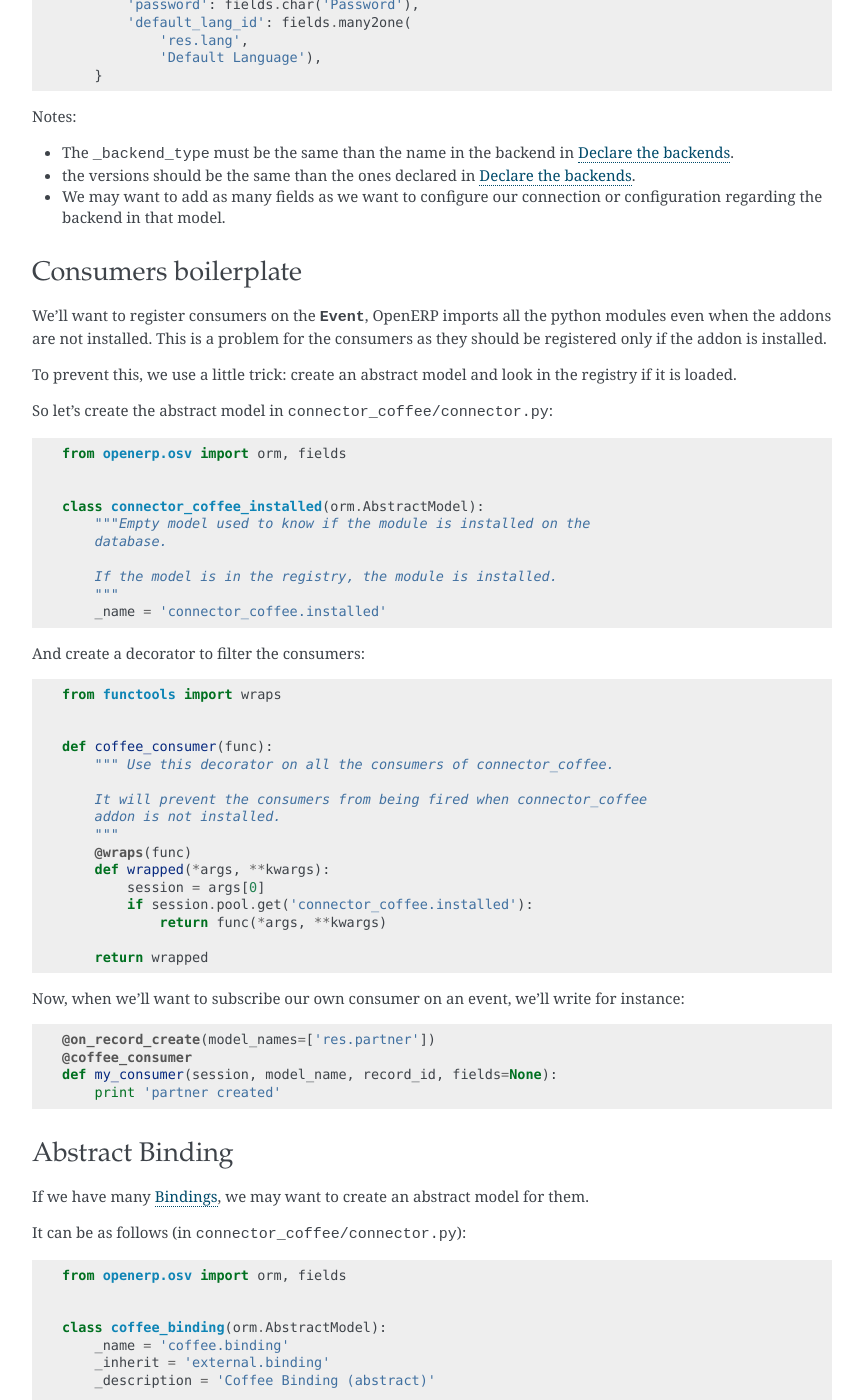
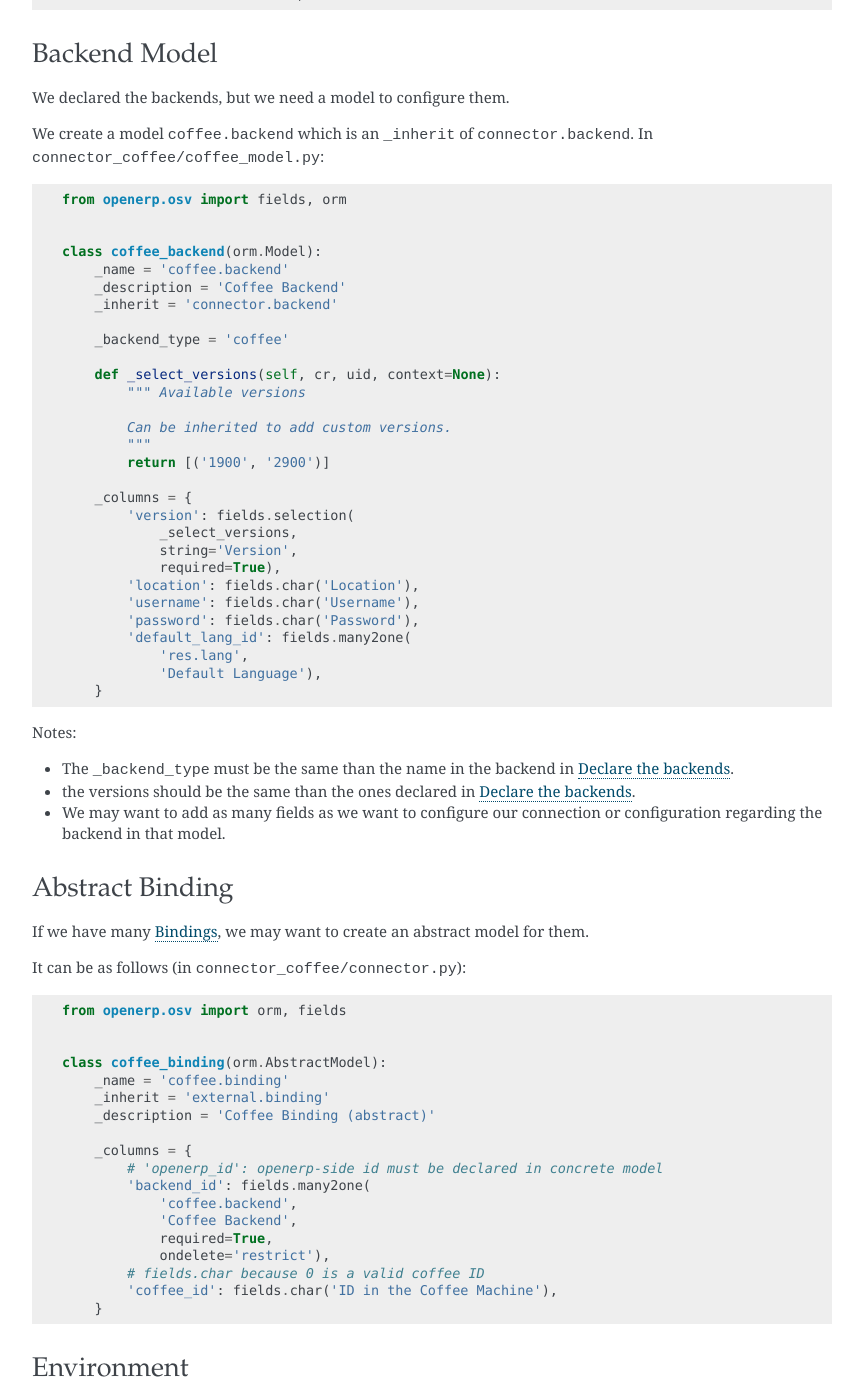
Before and after one commit to OCA/queue, a Sphinx documentation site: the page built from queue_job/doc/guides/bootstrap_connector.rst, in a window 1280 px wide and 1400 px high, scrolled down 1929 px. Shown: the whole window, without its empty margins (248-1111 px from the left). Built offline with Sphinx 7.4.7, drawn with Linux system fonts in a browser that asks for light colours; some of the changed text lies outside the part shown.

Commit message:
[IMP] updated the documentation regarding the previous commit (no longer need to create a decorator to filter event consumers

```diff
--- a/queue_job/doc/guides/bootstrap_connector.rst
+++ b/queue_job/doc/guides/bootstrap_connector.rst
@@ -132,65 +170,6 @@ Notes:
 * the versions should be the same than the ones declared in `Declare the backends`_.
 * We may want to add as many fields as we want to configure our
   connection or configuration regarding the backend in that model.
-
-
-*********************
-Consumers boilerplate
-*********************
-
-We'll want to register consumers on the
-:py:class:`~connector.event.Event`,
-OpenERP imports all the python modules even when the addons are not installed.
-This is a problem for the consumers as they should be registered only if
-the addon is installed.
-
-To prevent this, we use a little trick: create an abstract model and
-look in the registry if it is loaded.
-
-So let's create the abstract model in
-``connector_coffee/connector.py``::
-
-    from openerp.osv import orm, fields
-
-
-    class connector_coffee_installed(orm.AbstractModel):
-        """Empty model used to know if the module is installed on the
-        database.
-
-        If the model is in the registry, the module is installed.
-        """
-        _name = 'connector_coffee.installed'
-
-
-And create a decorator to filter the consumers::
-
-
-    from functools import wraps
-
-
-    def coffee_consumer(func):
-        """ Use this decorator on all the consumers of connector_coffee.
-
-        It will prevent the consumers from being fired when connector_coffee
-        addon is not installed.
-        """
-        @wraps(func)
-        def wrapped(*args, **kwargs):
-            session = args[0]
-            if session.pool.get('connector_coffee.installed'):
-                return func(*args, **kwargs)
-
-        return wrapped
-
-
-Now, when we'll want to subscribe our own consumer on an event, we'll
-write for instance::
-
-
-    @on_record_create(model_names=['res.partner'])
-    @coffee_consumer
-    def my_consumer(session, model_name, record_id, fields=None):
-        print 'partner created'
 
 
 ****************
```
Also changed, not shown: other parts of queue_job/doc/guides/bootstrap_connector.rst (+38 -0 lines).
